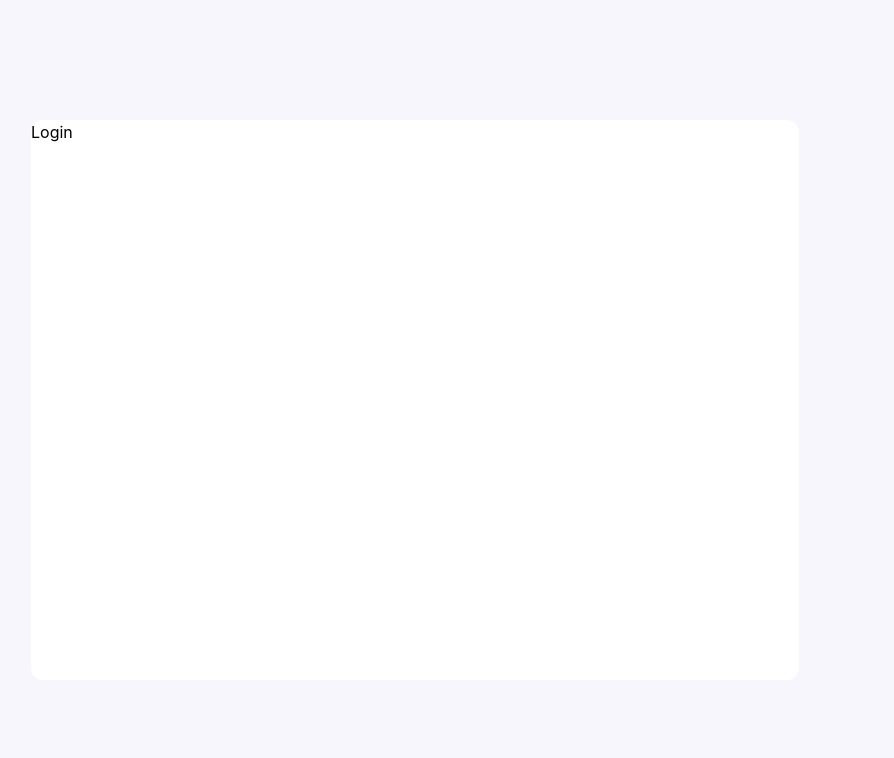
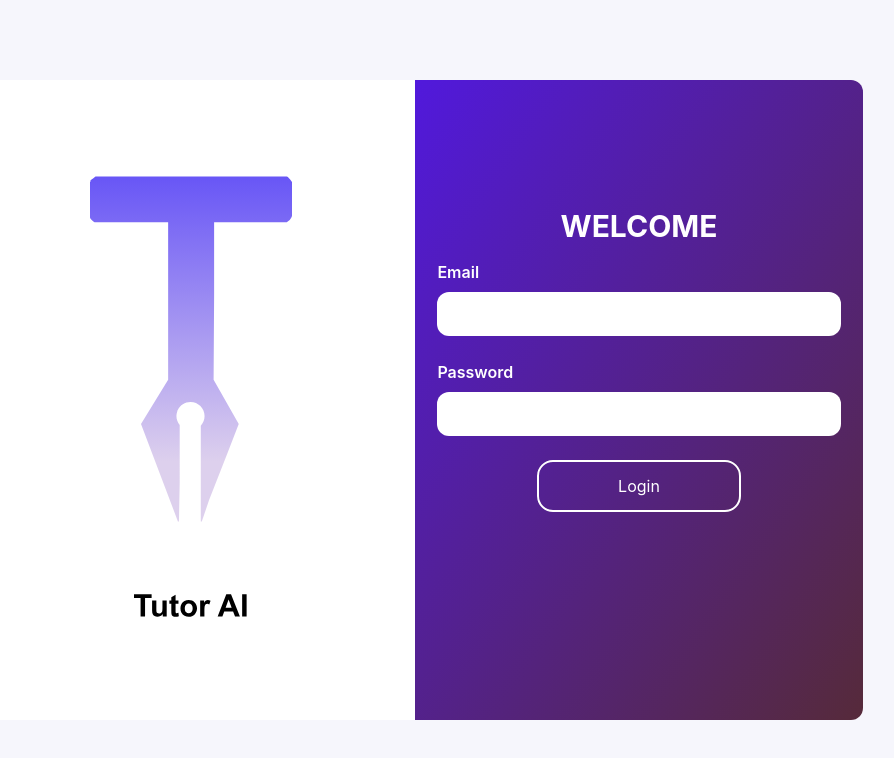
Before and after one commit to msontop10101/tutoraiadmin, a React (Create React App) app: page /login in a window 1280 px wide. Shown: the top 758 px of the page, without its empty margins (225-1119 px from the left). Built offline with nearby package versions, Linux system fonts and the light colour scheme.

Commit message:
login form

```diff
--- /dev/null
+++ b/src/components/Forms/LoginForm.js
@@ -0,0 +1,51 @@
+import React from 'react'
+import { Formik, Field, Form } from 'formik';
+import * as Yup from 'yup';
+
+const LoginForm = () => {
+    const handleSubmit = () => {
+        console.log('submitted!')
+    }
+
+    return (
+        <Formik
+            initialValues={{ email: '', password: '', rememberMe: false }}
+            validationSchema={Yup.object({
+                email: Yup.string().email('Invalid email address').required('Fill this field'),
+                password: Yup.string()
+                    .min(8, 'Password must be at least 8 characters')
+                    .required('Required'),
+            })}
+            onSubmit={handleSubmit}
+        >
+            {formik => (
+                <Form className='w-full my-4 flex flex-col gap-y-6'>
+                    <div>
+                        <div className='pb-2'>
+                            <label className='text-white font-semibold'>Email</label>
+                        </div>
+                        <Field name="email" type="text" className='py-3 w-full bg-white placeholder:text-[#333333] text-sm pl-5 rounded-xl'/>
+                        {formik.touched.email && formik.errors.email && (
+                            <div className='text-[red] text-sm'>{formik.errors.email}</div>
+                        )}
+                    </div>
+
+                    <div>
+                        <div className='pb-2'>
+                            <label className='text-white font-semibold mb-5'>Password</label>
+                        </div>
+                        <Field name="password" type="password" className='py-3 w-full bg-white placeholder:text-black text-sm pl-5 rounded-xl'/>
+                        {formik.touched.password && formik.errors.password && (
+                            <div className='text-[red] text-sm'>{formik.errors.password}</div>
+                        )}
+                    </div>
+                    <div className='w-full flex justify-center items-center'>
+                        <button className='border-2 w-[204px] py-3 rounded-2xl border-white text-white'>Login</button>
+                    </div>
+                </Form>
+            )}
+        </Formik>
+    );
+};
+
+export default LoginForm
--- a/src/pages/Login.js
+++ b/src/pages/Login.js
@@ -1,11 +1,31 @@
 import React from 'react'
+import logo from '../../src/assets/images/tutorailogo.svg'
+import LoginForm from '../components/Forms/LoginForm'
 
 const Login = () => {
     return (
         <>
             <div className='h-[100vh] flex items-center justify-center'>
-                <div className='w-[60%] h-[70%] bg-[white] rounded-xl'>
-                    <p>Login</p>
+                <div className='w-[70%] h-[80%] bg-[white] rounded-xl'>
+                    <div className='w-full h-full flex rounded-xl'>
+                        <div className='w-1/2 h-full'>
+                            <div className='h-full flex justify-center items-center'>
+                                <img src={logo} alt='logo' className='h-[70%]' />
+                            </div>
+                        </div>
+                        <div className='w-1/2 h-full bg-gradient-to-br from-[#5119DC] to-[#562A3A] rounded-r-xl'>
+                            <div className='flex items-center justify-center w-full h-full'>
+                                <div className='h-[60%] w-[90%] flex justify-center items-center'>
+                                    <div className='w-full h-full'>
+                                        <div><p className='text-white text-3xl font-bold text-center uppercase'>Welcome</p></div>
+                                        <div>
+                                            <LoginForm/>
+                                        </div>
+                                    </div>
+                                </div>
+                            </div>
+                        </div>
+                    </div>
                 </div>
             </div>
         </>
```
Also changed, not shown: src/assets/images/tutorailogo.svg (added).
